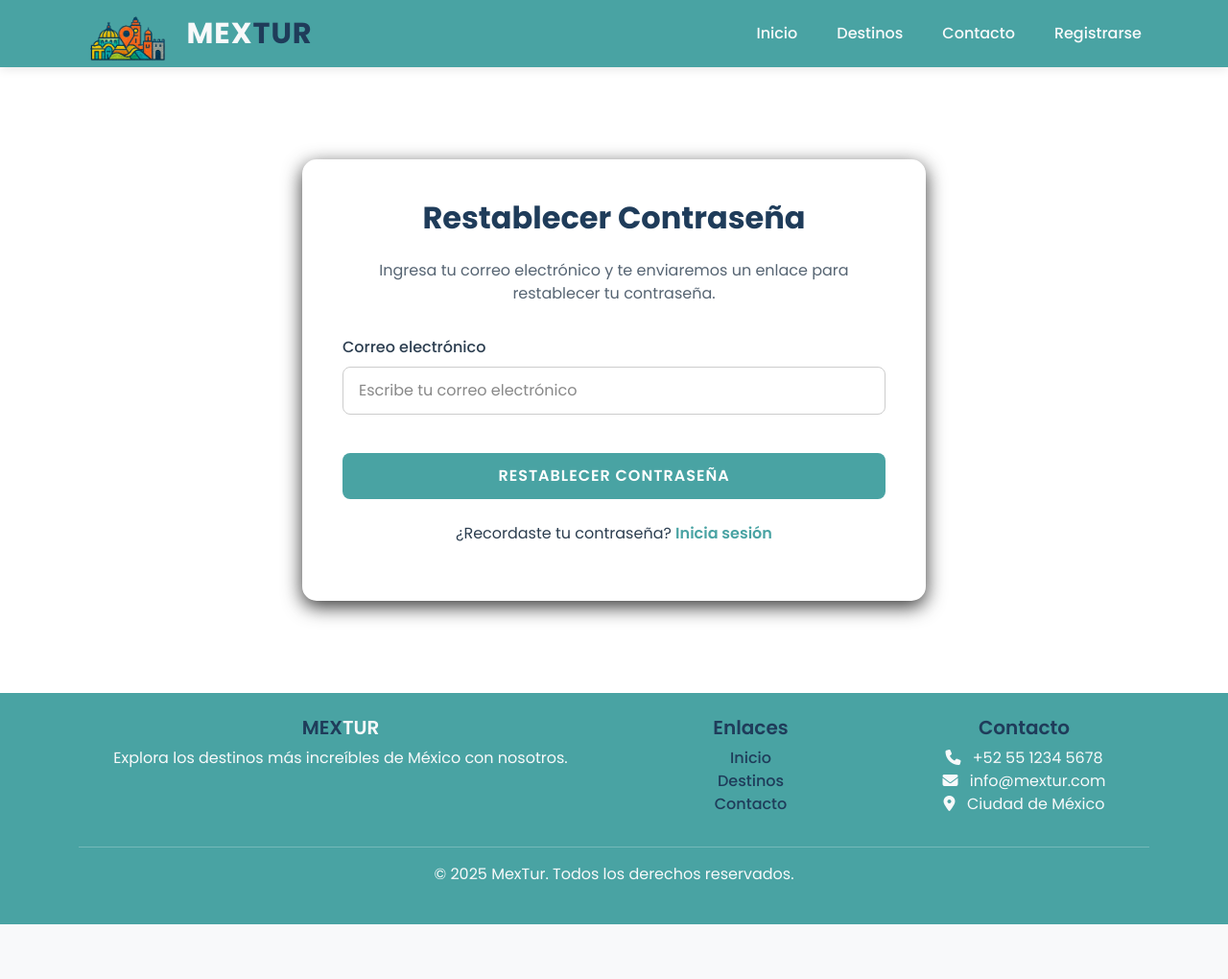
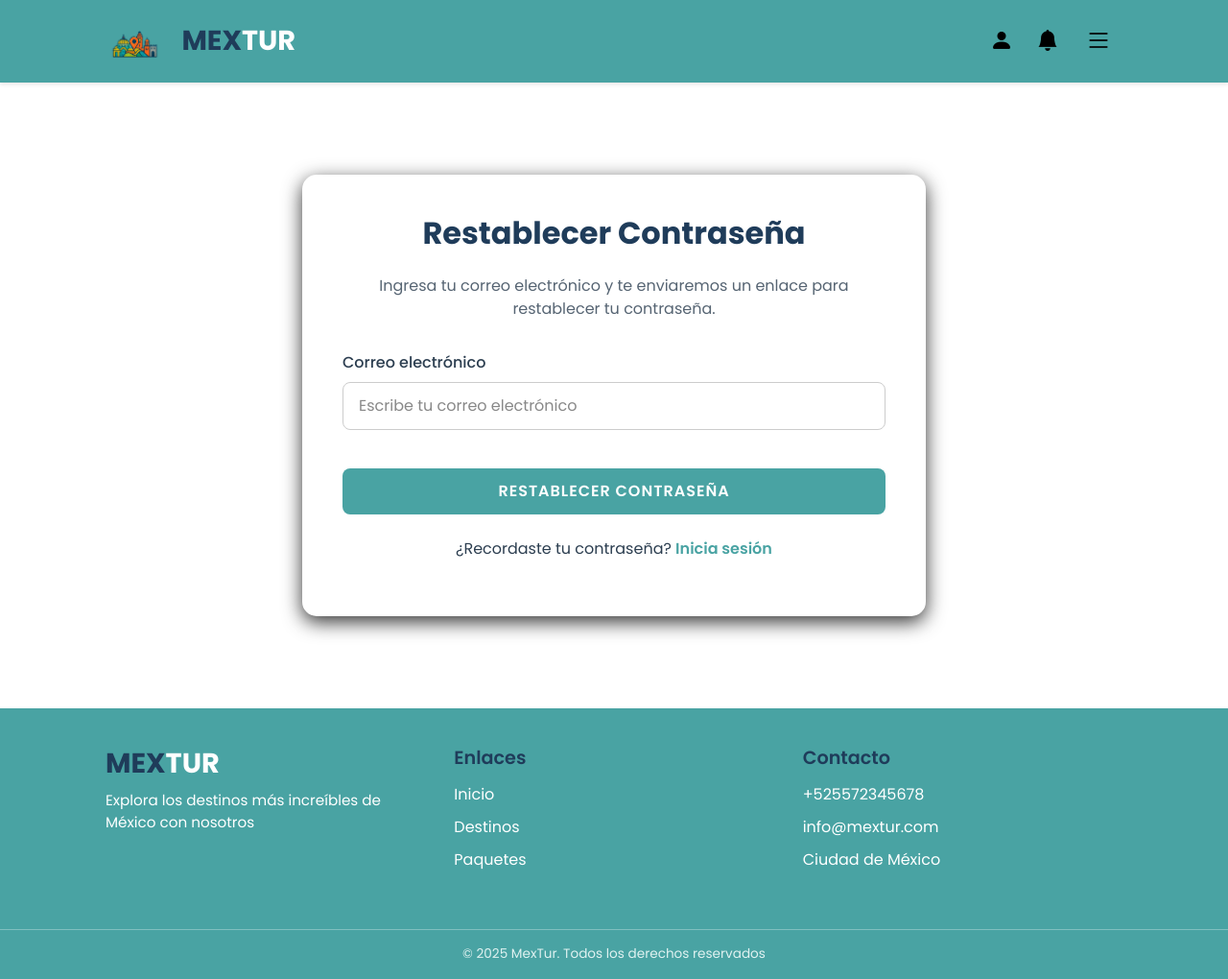
Before and after one commit to LuisHMZ/Generador-de-Itinerarios, a Django app: page /accounts/password/reset/ in a window 1280 px wide. Shown: the whole page at 96% size. Before the commit the page ends 963 px from the top, so only its background shows below. Run offline with Django 5.2, Linux system fonts and the light colour scheme.

Commit message:
Uso de Header y Footer

```diff
--- a/templates/_base.html
+++ b/templates/_base.html
@@ -15,6 +15,9 @@
     <link rel="preconnect" href="https://fonts.googleapis.com">
     <link rel="preconnect" href="https://fonts.gstatic.com" crossorigin>
     <link href="https://fonts.googleapis.com/css2?family=Poppins:ital,wght@0,100;0,200;0,300;0,400;0,500;0,600;0,700;0,800;0,900;1,100;1,200;1,300;1,400;1,500;1,600;1,700;1,800;1,900&display=swap" rel="stylesheet">
+
+    <link rel="stylesheet" href="https://cdn.jsdelivr.net/npm/bootstrap-icons@1.11.3/font/bootstrap-icons.css">
+    <link rel="stylesheet" href="{% static 'css/header-footer.css' %}">
     <link rel="icon" href="{% static 'img/logo.png' %}" type="image/png">
     <!-- Tus estilos CSS -->
     <link rel="stylesheet" href="{% static 'css/index.css' %}">
@@ -22,46 +25,7 @@
 </head>
 <body>
     <!-- Header (Navbar) -->
-    <nav class="navbar navbar-expand-lg">
-        <div class="container">
-            <img class="navbar-logo" src="{% static 'img/logo.png' %}" alt="Logo">
-            <a class="navbar-brand" href="{% url 'home' %}">MEX<span>TUR</span></a>
-            <button class="navbar-toggler" type="button" data-bs-toggle="collapse" data-bs-target="#navbarNav" aria-controls="navbarNav" aria-expanded="false" aria-label="Toggle navigation">
-                <span class="navbar-toggler-icon"></span>
-            </button>
-            <div class="collapse navbar-collapse" id="navbarNav">
-                {% block navbar_links %}
-                <!-- Este es el contenido por DEFECTO que verán todas las páginas -->
-                <ul class="navbar-nav ms-auto">
-                    <li class="nav-item">
-                        <a class="nav-link" href="{% url 'home' %}">Inicio</a>
-                    </li>
-                    <li class="nav-item">
-                        <a class="nav-link" href="{% url 'home' %}">Destinos</a>
-                    </li>
-                    <li class="nav-item">
-                        <a class="nav-link" href="{% url 'home' %}">Contacto</a>
-                    </li>
-
-                    {% if user.is_authenticated %}
-                        <!-- Si el usuario está logueado -->
-                        <li class="nav-item">
-                            <a class="nav-link" href="{% url 'simple_logout' %}">Cerrar Sesión</a>
-                        </li>
-                    {% else %}
-                        <!-- Si el usuario NO está logueado -->
-                        <li class="nav-item">
-                            <a class="nav-link" href="{% url 'simple_login' %}">Iniciar Sesión</a>
-                        </li>
-                        <li class="nav-item">
-                            <a class="nav-link" href="{% url 'simple_register' %}">Registrarse</a>
-                        </li>
-                    {% endif %}
-                </ul>
-                {% endblock navbar_links %}
-            </div>
-        </div>
-    </nav>
+    {% include 'snippets/header.html' %}
 
     <!-- Contenido Principal (Será reemplazado por cada página hija) -->
     <main class="container my-5">
@@ -71,40 +35,11 @@
     </main>
 
     <!-- Footer -->
-    <footer class="footer mt-auto"> {# Añadido mt-auto para empujar al fondo #}
-        <div class="container">
-            <!-- ... (Contenido del footer sin cambios) ... -->
-             <div class="row">
-                <div class="col-md-6">
-                    <h5>MEX<span>TUR</span></h5>
-                    <p>Explora los destinos más increíbles de México con nosotros.</p>
-                </div>
-                <div class="col-md-3">
-                    <h5>Enlaces</h5>
-                    <ul class="list-unstyled">
-                        <li><a href="{% url 'home' %}">Inicio</a></li>
-                        <li><a href="#">Destinos</a></li> {# Reemplaza '#' #}
-                        <li><a href="#">Contacto</a></li> {# Reemplaza '#' #}
-                    </ul>
-                </div>
-                <div class="col-md-3">
-                    <h5>Contacto</h5>
-                    <ul class="list-unstyled">
-                        <li><i class="fas fa-phone me-2"></i> +52 55 1234 5678</li>
-                        <li><i class="fas fa-envelope me-2"></i> info@mextur.com</li>
-                        <li><i class="fas fa-map-marker-alt me-2"></i> Ciudad de México</li>
-                    </ul>
-                </div>
-            </div>
-            <hr>
-            <div class="text-center">
-                <p>&copy; {% now "Y" %} MexTur. Todos los derechos reservados.</p>
-            </div>
-        </div>
-    </footer>
+    {% include 'snippets/footer.html' %}
 
     <!-- Bootstrap JS (CDN) -->
     <script src="https://cdn.jsdelivr.net/npm/bootstrap@5.3.0/dist/js/bootstrap.bundle.min.js"></script>
+    <script src="{% static 'js/user_itineraries.js' %}" defer></script>
     <!-- Tus Scripts JS -->
     {% block extra_js %}{% endblock %} <!-- Para JS adicional por página -->
 </body>
--- a/templates/itineraries/preview_itinerary.html
+++ b/templates/itineraries/preview_itinerary.html
@@ -129,6 +129,8 @@
             </div>
         </div>
     </main>
+    <!-- Footer -->
+    {% include 'snippets/footer.html' %}
     <!-- Modal para detalles del lugar -->
     <div class="modal fade" id="modalDetallesLugar" tabindex="-1" aria-labelledby="modalDetallesLugarLabel" aria-hidden="true">
         <div class="modal-dialog modal-lg">
```
Also changed, not shown: templates/users/Registro.html (+2 -56 lines).
